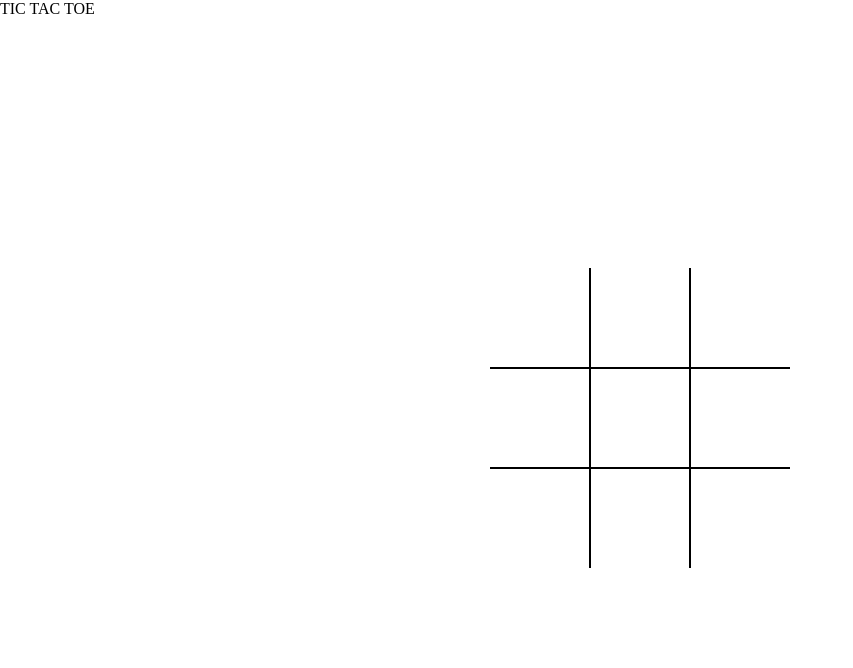
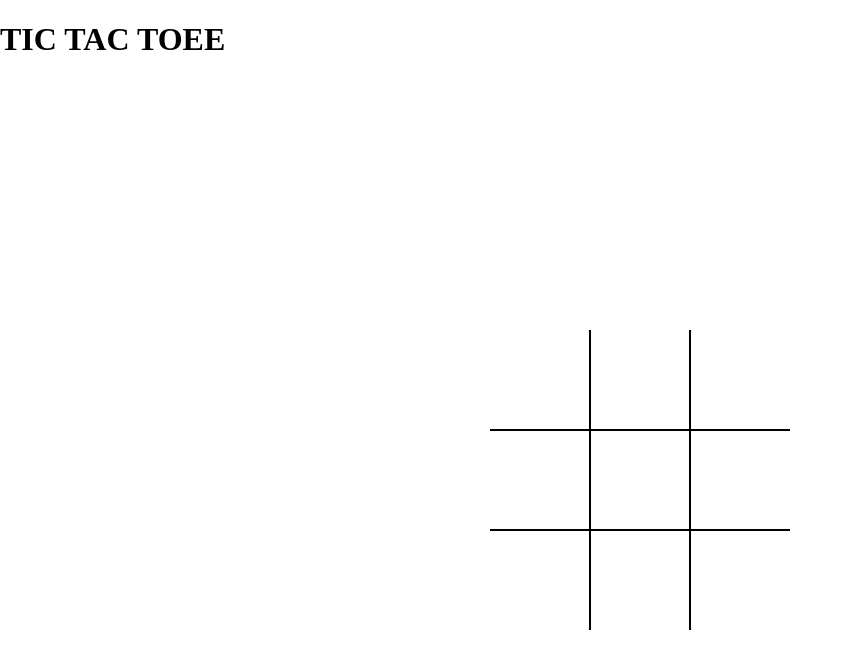
Before and after one commit to starryno/tic-tac-toe-game, a plain HTML site: page index.html in a window 1280 px wide. Shown: the whole page, without its empty margins (0-853 px from the left). Drawn offline with Linux system fonts and the light colour scheme.

Commit message:
Update index.html

```diff
--- a/index.html
+++ b/index.html
@@ -9,7 +9,7 @@
   <title>Document</title>
 </head>
 <body>
-  <text>TIC TAC TOE</text>
+  <h1>TIC TAC TOEE</h1>
   <div class="board" id="board">
     <div class="cell" data-cell></div>
     <div class="cell" data-cell></div>
```
